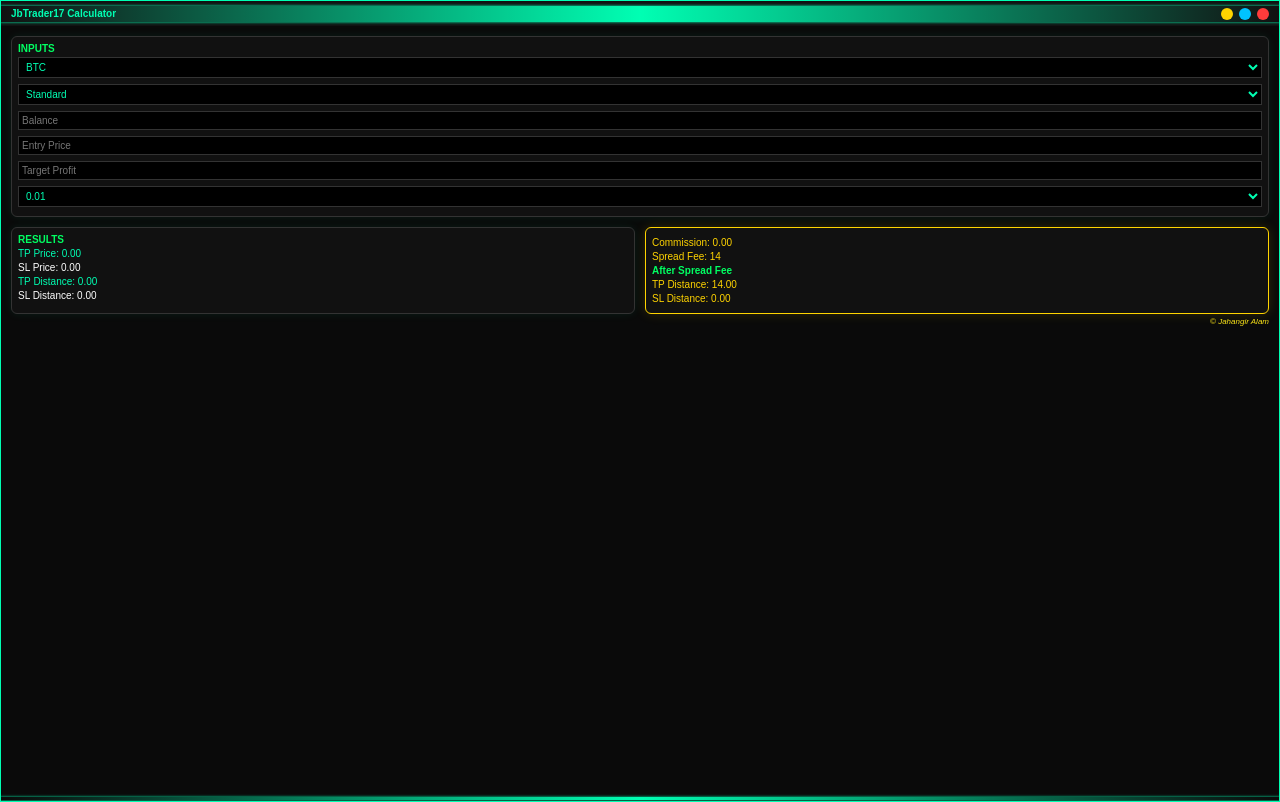
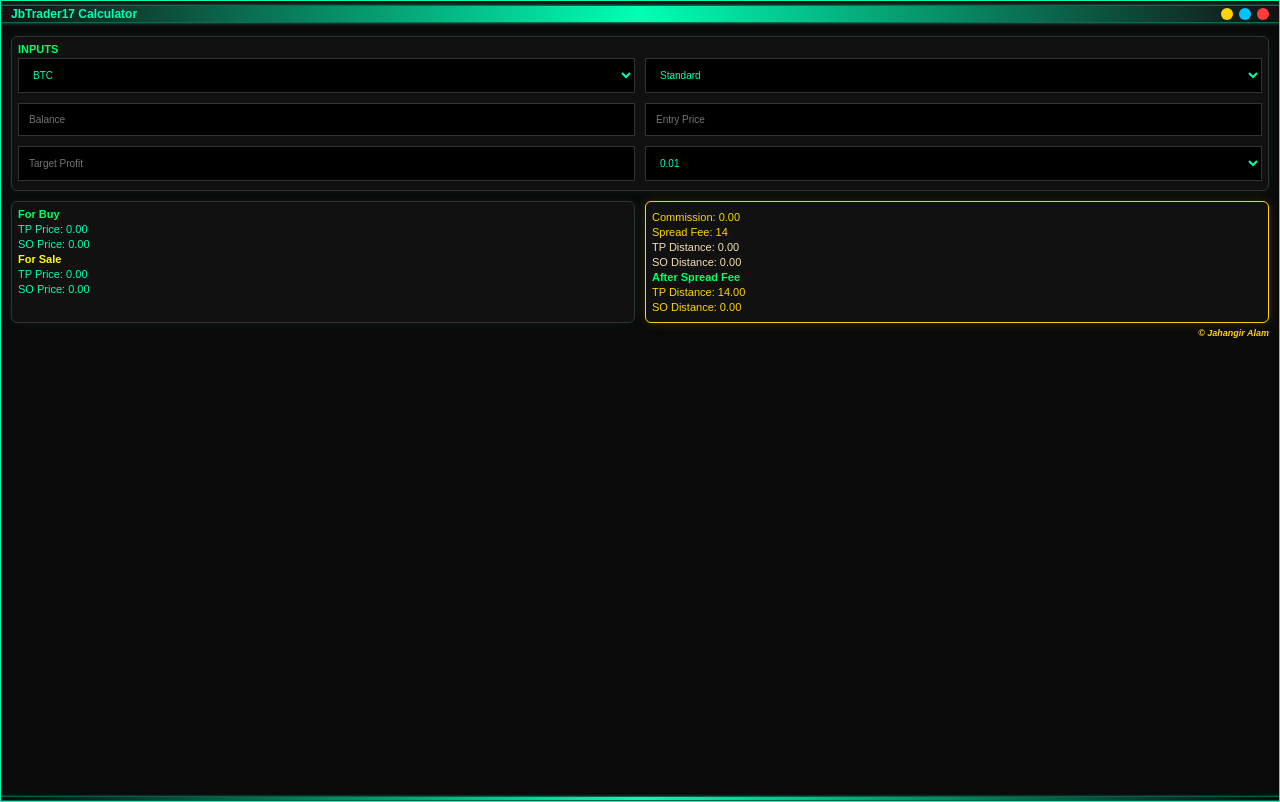
Before and after one commit to Codenax/JbTrader17Calculator, an Electron app: page index.html in a window 1280 px wide. Drawn offline with Linux system fonts and the light colour scheme.

Commit message:
add sale info

```diff
--- a/app.js
+++ b/app.js
@@ -47,6 +47,9 @@ const tpd = document.getElementById("tpd");
 const sld = document.getElementById("sld");
 const commissionLabel = document.getElementById("commission");
 
+
+const tpSell = document.getElementById("tpSell");
+const slSell = document.getElementById("slSell");
 // ===== SPREAD OUTPUT =====
 const btcValueLabel = document.getElementById("btcValue");
 
@@ -139,6 +142,27 @@ function calculate() {
     takeProfit = en + (prof / lotSize);
     stopOut = en - priceMove;
   }
+/*for sale*/
+let takeProfitSell = 0;
+let stopOutSell = 0;
+
+if (pair.value === "Gold") {
+
+  let contractSize = 100;
+
+  takeProfitSell = en - (prof / (contractSize * lotSize));
+  stopOutSell = en + (bal / (contractSize * lotSize));
+
+}
+
+else if (pair.value === "BTC") {
+
+  let equity = bal;
+  let priceMove = equity / lotSize;
+
+  takeProfitSell = en - (prof / lotSize);
+  stopOutSell = en + priceMove;
+}
 
   // ======================
   // 📏 BASE DISTANCES
@@ -154,6 +178,8 @@ function calculate() {
 
   tpd.innerText = tpDistance.toFixed(2);
   sld.innerText = slDistance.toFixed(2);
+  tpSell.innerText = takeProfitSell.toFixed(2);
+slSell.innerText = stopOutSell.toFixed(2);
 
   // ======================
   // 📊 AFTER SPREAD FEE
--- a/index.html
+++ b/index.html
@@ -4,7 +4,6 @@
 <head>
   <meta charset="UTF-8">
   <title>JbTrader17 Trading Calculator</title>
-
   <link rel="stylesheet" href="style.css">
 </head>
 
@@ -16,11 +15,9 @@
     <div class="titlebar">
       <div class="title">JbTrader17 Calculator</div>
       <div class="window-controls">
-
         <button class="btn yellow" onclick="minimizeApp()"></button>
         <button class="btn sky" onclick="toggleFullScreen()"></button>
         <button class="btn red" onclick="closeApp()"></button>
-
       </div>
     </div>
 
@@ -30,6 +27,9 @@
       <!-- INPUT PANEL -->
       <div class="panel">
         <h3>Inputs</h3>
+
+        <!-- 🔥 NEW GRID WRAPPER -->
+        <div class="input-grid">
 
           <select id="pair">
             <option value="Gold">Gold</option>
@@ -45,20 +45,28 @@
 
           <input id="balance" placeholder="Balance">
           <input id="entry" placeholder="Entry Price">
+
           <input id="profit" placeholder="Target Profit">
+          <select id="lot"></select>
 
-        <select id="lot"></select>
         </div>
+      </div>
+
       <div class="row">
+
         <!-- RESULT PANEL -->
         <div class="panel">
-          <h3 style="text-transform: uppercase;">Results</h3>
+          <h3 style="text-transform: capitalize;">For Buy</h3>
 
           <div>TP Price: <span id="tp">0</span></div>
-          <div style="color: rgb(255, 255, 255);">SL Price: <span id="sl">0</span></div>
+          <div >SO Price: <span id="sl">0</span></div>
 
-          <div>TP Distance: <span id="tpd">0</span></div>
-          <div style="color: rgb(255, 255, 255);">SL Distance: <span id="sld">0</span></div>
+
+
+          <h3 style="text-transform: capitalize; color: yellow;">For Sale</h3>
+
+          <div>TP Price: <span id="tpSell">0</span></div>
+          <div>SO Price: <span id="slSell">0</span></div>
 
 
         </div>
@@ -68,13 +76,20 @@
           <div>Commission: <span id="commission">0</span></div>
 
           <div>Spread Fee: <span id="btcValue">0</span></div>
+           <div style="color: wheat;">TP Distance: <span id="tpd">0</span></div>
+          <div style="color:wheat;">SO Distance: <span id="sld">0</span></div>
           <h3 style="text-transform: capitalize;">After Spread Fee</h3>
 
           <div>TP Distance: <span id="tpAfterFee">0</span></div>
-          <div>SL Distance: <span id="slAfterFee">0</span></div>
+          <div>SO Distance: <span id="slAfterFee">0</span></div>
         </div>
+
       </div>
-       <div class="row jbname">&copy; Jahangir Alam</div>
+
+      <div class="row jbname">
+        <h5>&copy; Jahangir Alam</h5>
+      </div>
+
     </div>
 
   </div>
--- a/style.css
+++ b/style.css
@@ -5,17 +5,6 @@ body {
   color: #00ffb3;
   overflow: hidden;
   border: solid 0.5px #00ffb3;
-}
-.window {
-  width: 100%;
-
-  background: black;
-  backdrop-filter: blur(14px);
-  padding: 10px;
-  display: flex;
-  flex-direction: column;
-  -webkit-app-region: drag;
-  border-bottom: solid 0.5px #00ffb3;
 }
 
 /* APP WRAPPER */
@@ -63,7 +52,7 @@ body {
 }
 
 .title {
-  font-size: 10px;
+  font-size: 12px;
   font-weight: bold;
   -webkit-app-region: drag;
 }
@@ -98,13 +87,13 @@ body {
 input,
 select {
   width: 100%;
-  margin: 3px 0;
-  padding: 3px;
+  margin:0px;
+  padding: 10px;
   background: #000;
   border: 1px solid #333;
   color: #00ffb3;
   outline: none;
-  box-sizing: border-box;
+ box-sizing: border-box;
   font-size: 10px;
   -webkit-app-region: no-drag;
 }
@@ -116,7 +105,7 @@ select.gold-mode {
 /* HEADINGS */
 h3 {
   margin: 0 0 0 0;
-  font-size: 10px;
+  font-size: 11px;
   color: #00ff62;
   text-transform: uppercase;
 }
@@ -124,7 +113,7 @@ h3 {
 /* TEXT */
 .panel div {
   margin: 3px 0;
-  font-size: 10px;
+  font-size: 11px;
 }
 
 .titlebar {
@@ -178,11 +167,29 @@ h3 {
 }
 
 .jbname {
-  margin-top: -7px;
-  font-size: 8px;
-  color: #fce518;
+display: flex;
+justify-content: flex-end;
 
+
+}
+h5 {
+
+  font-size: 9px;
+  color: #ffd400;
+  text-transform: capitalize;
+  text-align: right;
   font-style: italic;
-  display: block;
-  text-align: end;
+  margin-top: -5px;
+
 }
+
+.input-grid {
+  display: grid;
+  grid-template-columns: 1fr 1fr;
+  gap: 10px;
+}
+
+.input-grid input,
+.input-grid select {
+  width: 100%;
+}
```
Lines whose indentation alone changed are shown as unchanged.
